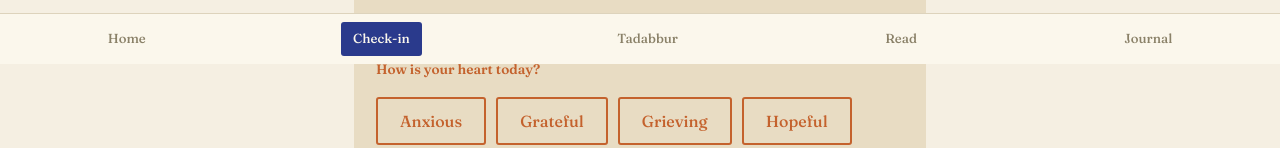
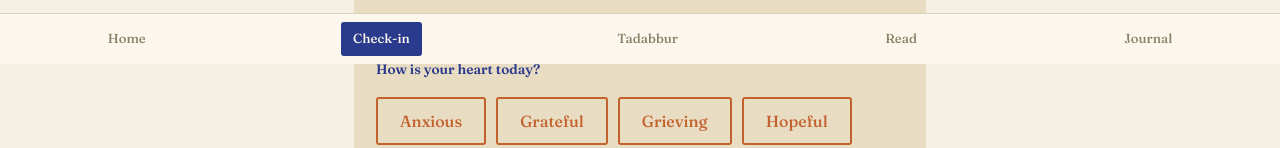
Before and after one commit to mohammedfirdouss/MindfulVerse, a React (Vite) app: page /checkin in a window 1280 px wide. Shown: the part 736-884 px from the top of the page. Built offline with nearby package versions, Linux system fonts and the light colour scheme.

Commit message:
refactor: update emotion picker description and simplify label styling

```diff
--- a/src/pages/CheckIn.tsx
+++ b/src/pages/CheckIn.tsx
@@ -254,14 +254,10 @@ export default function CheckIn() {
         </div>
       </section>
 
-      {/* Emotion picker — the heart moment, warmed with garnet rather than lapis. */}
+      {/* Emotion picker — kept in the app's quiet indigo voice; kola stays
+          reserved for small accents, never a whole section. */}
       <section className="card stack">
-        <div
-          className="label"
-          style={{ color: "var(--garnet)" }}
-        >
-          How is your heart today?
-        </div>
+        <div className="label">How is your heart today?</div>
 
         {emotionsError ? (
           <p className="muted">
```
